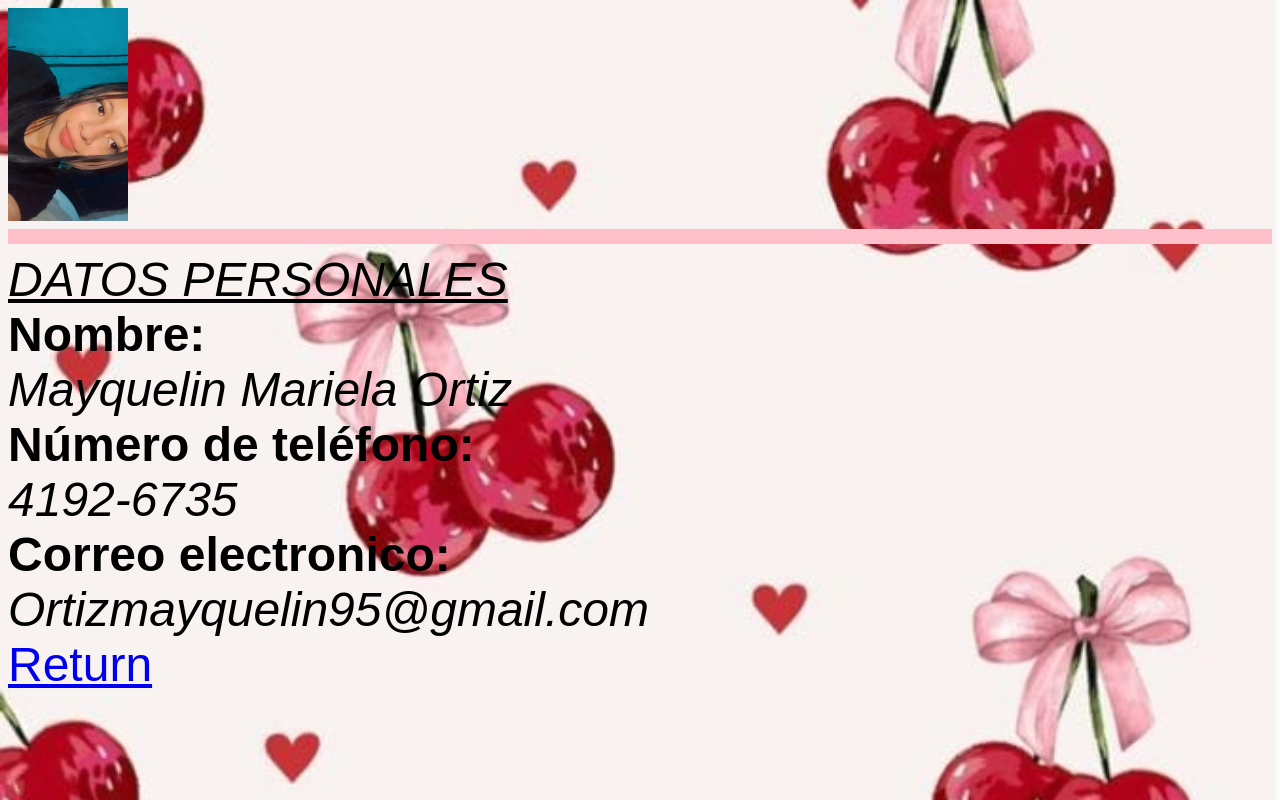
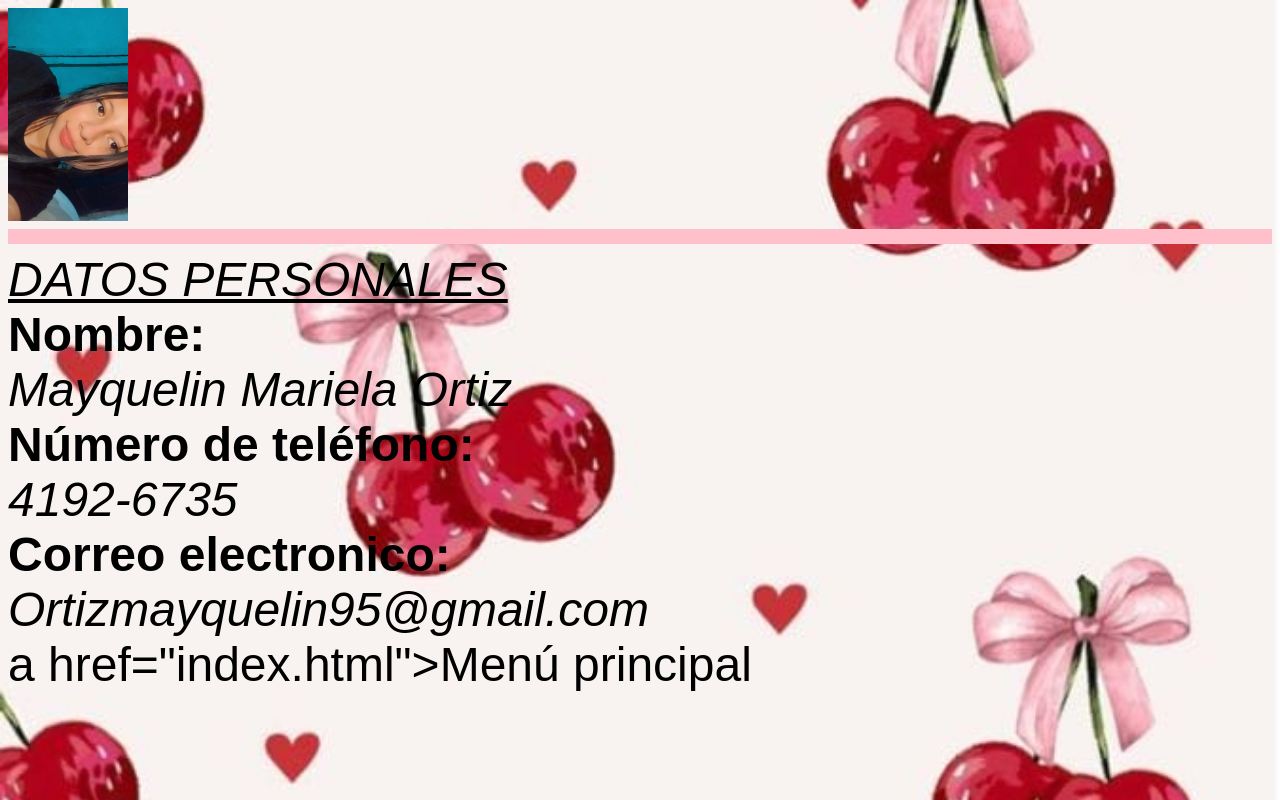
Before and after one commit to Emily898/THEGIRLS, a plain HTML site: page Mayquelin Ortíz.html in a window 1280 px wide. Drawn offline with Linux system fonts and the light colour scheme.

Commit message:
Update Mayquelin Ortíz.html

```diff
--- a/Mayquelin Ortíz.html
+++ b/Mayquelin Ortíz.html
@@ -20,6 +20,6 @@ background-image: url("fondomay.jpg");
 <i>4192-6735</i><br>
 <b>Correo electronico:</b><br>
 <i>Ortizmayquelin95@gmail.com</i><br>
-<a href="index.html" target="blank">Return</a><br>
+a href="index.html">Menú principal</a>
 </body>
 </html>
```
